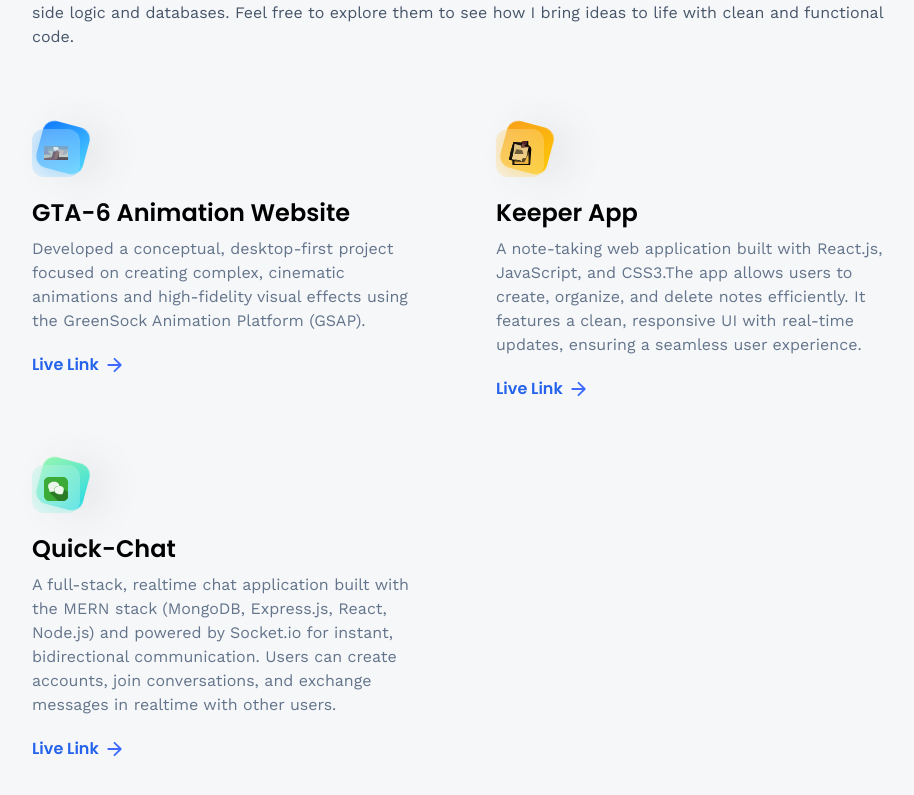
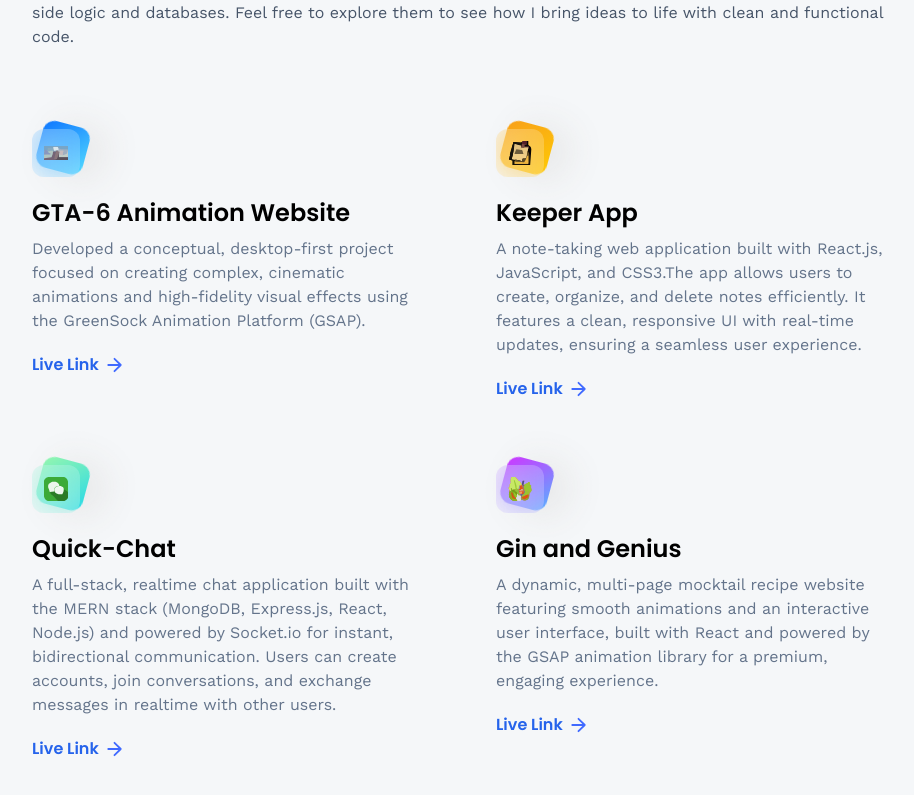
Before and after one commit to Chirag2440/3d-portfolio, a React (Vite) app: page /projects in a window 1280 px wide. Shown: the part 259-1054 px from the top of the page, without its empty margins (160-1074 px from the left). Built offline with nearby package versions, Linux system fonts and the light colour scheme.

Commit message:
Commit complete

```diff
--- a/src/assets/icons/index.js
+++ b/src/assets/icons/index.js
@@ -21,8 +21,10 @@ import soundoff from './soundoff.png'
 import gta6 from './gta6.svg'
 import keeper from './keeper.svg'
 import chatlogo from './chatlogo.svg'
+import moctail from './moctail.svg'
 
 export {
+    moctail,
     chatlogo,
     css,
     gta6,
--- a/src/constants/index.js
+++ b/src/constants/index.js
@@ -1,4 +1,5 @@
 import {
+    moctail,
     chatlogo,
     gta6,
     keeper,
@@ -132,5 +133,12 @@ export const projects = [
         name: 'Quick-Chat',
         description: 'A full-stack, realtime chat application built with the MERN stack (MongoDB, Express.js, React, Node.js) and powered by Socket.io for instant, bidirectional communication. Users can create accounts, join conversations, and exchange messages in realtime with other users.',
         link: 'https://github.com/Chirag2440/quick-Chat',
+    },
+    {
+        iconUrl: moctail,
+        theme: 'btn-back-pink',
+        name: 'Gin and Genius',
+        description: 'A dynamic, multi-page mocktail recipe website featuring smooth animations and an interactive user interface, built with React and powered by the GSAP animation library for a premium, engaging experience.',
+        link: 'https://github.com/Chirag2440/gsap-Mocktail',
     }
 ];
```
Also changed, not shown: src/assets/icons/moctail.svg (added).
